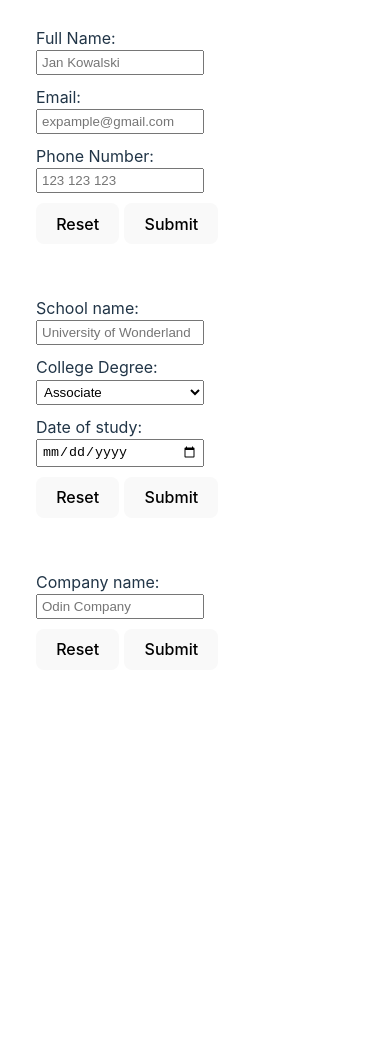
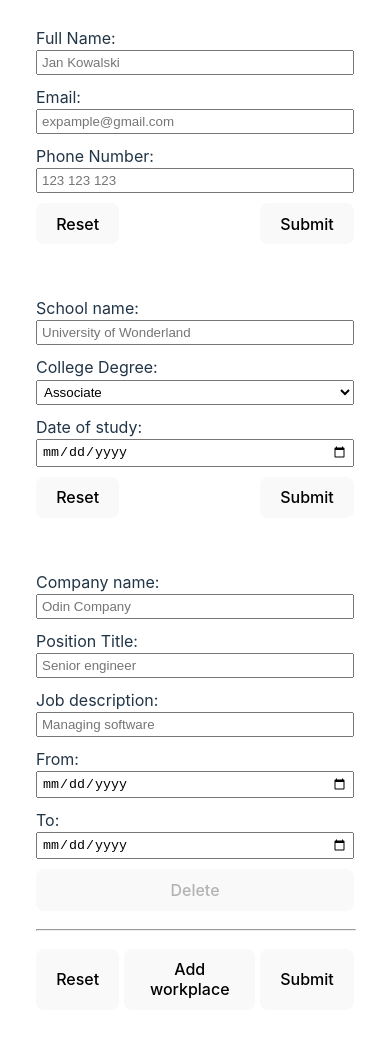
Before and after one commit to JustNormalProgrammer/odin-CV-builder, a React (Vite) app: page / in a window 390 px wide. Shown: the top 1038 px of the page. Before the commit the page ends 844 px from the top, so only its background shows below. Built offline with nearby package versions, Linux system fonts and the light colour scheme.

Commit message:
Implement input section and improve layout
User can now add and remove workplace's as well as
edit data for each one.
Layout is now responsive, moving the CV card to
the bottom, when the content is overflowing.

```diff
--- a/src/App.css
+++ b/src/App.css
@@ -1,8 +1,9 @@
 #root{
-  width: 100%;
+  width: 100vw;
   padding: 10px 20px;
 }
 .container{
   display: flex;
+  flex-wrap: wrap;
   gap: 40px;
 }
--- a/src/components/InputSection.jsx
+++ b/src/components/InputSection.jsx
@@ -1,9 +1,16 @@
+import { useState } from "react";
 import "../styles/inputSection.css";
+import { Fragment } from "react";
+
+const handleForm = (e) => {
+  e.preventDefault();
+  console.log(e.target);
+}
 
 function GeneralSection() {
   return (
     <div className="input-subsection">
-      <form action="">
+      <form action="#" onSubmit={handleForm}>
         <label htmlFor="name">
           Full Name:
           <input type="text" name="name" id="name" placeholder="Jan Kowalski" />
@@ -32,7 +39,7 @@ function GeneralSection() {
 function EducationalSection() {
   return (
     <div className="input-subsection">
-      <form action="">
+      <form action="#" onSubmit={handleForm}>
         <label htmlFor="school-name">
           School name:
           <input
@@ -49,12 +56,12 @@ function EducationalSection() {
             id="title-of-study"
             style={{ width: "100%", padding: "3px" }}
           >
-            <option value="associate" selected>
+            <option value="Associate" >
               Associate
             </option>
-            <option value="bachelors">Bachelor&apos;s</option>
-            <option value="associate">Master&apos;s</option>
-            <option value="associate">Doctoral</option>
+            <option value="Bachelor's">Bachelor&apos;s</option>
+            <option value="Master's">Master&apos;s</option>
+            <option value="Doctoral">Doctoral</option>
           </select>
         </label>
         <label htmlFor="date-of-study">
@@ -70,20 +77,77 @@ function EducationalSection() {
   );
 }
 function PracticalExperienceSection() {
+  const [inputFields, setInputFields] = useState([
+    {id: crypto.randomUUID(), companyName: '', positionTitle: '', desc: '', dateStart: '', dateEnd: ''},
+  ]);
+  const handleInputChange = (id, event) => {
+    const newInputFields = inputFields.map(i => {
+      if(id === i.id) {
+        i[event.target.name] = event.target.value;
+      }
+      return i;
+    })
+    setInputFields(newInputFields);
+  }
+  const handleAddInputSet = () => {
+    setInputFields([...inputFields, {id: crypto.randomUUID(), companyName: '', positionTitle: '', desc: '', dateStart: '', dateEnd: ''}])
+  }
+  const handleDelete = (id) => {
+    setInputFields(inputFields.filter(inputSet => inputSet.id !== id));
+  }
   return (
     <div className="input-subsection">
-      <form action="">
-        <label htmlFor="company-name">
+      <form action="#" onSubmit={handleForm}>
+        {inputFields.map(inputSet => {
+          return (
+           <Fragment key={inputSet.id}>
+             <label htmlFor={`company-name-${inputSet.id}`}>
                Company name:
                <input
                  type="text"
-            name="company-name"
-            id="company-name"
+                 name="companyName"
+                 id={`company-name-${inputSet.id}`}
+                 value={inputSet.companyName}
                  placeholder="Odin Company"
+                 onChange={(event) => handleInputChange(inputSet.id, event)}
                />
              </label>
+             <label htmlFor={`position-${inputSet.id}`}>
+              Position Title:
+              <input
+                type="text"
+                name="positionTitle"
+                id={`position-${inputSet.id}`}
+                value={inputSet.positionTitle}
+                placeholder="Senior engineer"
+                onChange={(event) => handleInputChange(inputSet.id, event)}/>
+             </label>
+             <label htmlFor={`desc-${inputSet.id}`}>
+              Job description:
+              <input
+                type="text"
+                name="desc"
+                id={`desc-${inputSet.id}`}
+                value={inputSet.desc}
+                placeholder="Managing software"
+                onChange={(event) => handleInputChange(inputSet.id, event)}/>
+             </label>
+             <label htmlFor={`dateStart-${inputSet.id}`}>
+              From:
+              <input type="date" name="dateStart" id={`dateStart-${inputSet.id}`} value={inputSet.dateStart} onChange={(event) => handleInputChange(inputSet.id, event)}/>
+             </label>
+             <label htmlFor={`dateEnd-${inputSet.id}`}>
+              To:
+              <input type="date" name="dateEnd" id={`dateEnd-${inputSet.id}`} value={inputSet.dateEnd} onChange={(event) => handleInputChange(inputSet.id, event)}/>
+             </label>
+             <button disabled={inputFields.length === 1} onClick={() => handleDelete(inputSet.id)}>Delete</button>
+             <hr></hr>
+           </Fragment>
+          )
+        })}
         <div className="button-group">
           <button type="reset">Reset</button>
+          <button onClick={handleAddInputSet}>Add workplace</button>
           <button type="submit">Submit</button>
         </div>
       </form>
--- a/src/index.css
+++ b/src/index.css
@@ -24,7 +24,7 @@ a:hover {
 
 body {
   margin: 0;
-  width: 100%;
+  width: 100vw;
   display: flex;
   justify-content: center;
 }
--- a/src/styles/card.css
+++ b/src/styles/card.css
@@ -1,5 +1,6 @@
 .card{
     background-color: white;
-    width: 100%;
-    min-height: min-content;
+    flex-grow: 2;
+    flex-basis: 300px;
+    min-height: 100px;
 }
--- a/src/styles/inputSection.css
+++ b/src/styles/inputSection.css
@@ -3,6 +3,7 @@
     display: flex;
     flex-direction: column;
     gap: 20px;
+    flex-grow: 1;
 }
 .input-subsection{
     border: 1px solid white;
@@ -26,3 +27,6 @@
     justify-content: space-between;
     gap: 5px;
 }
+.input-subsection hr{
+    width: 100%;
+}
```
Lines whose indentation alone changed are shown as unchanged.
